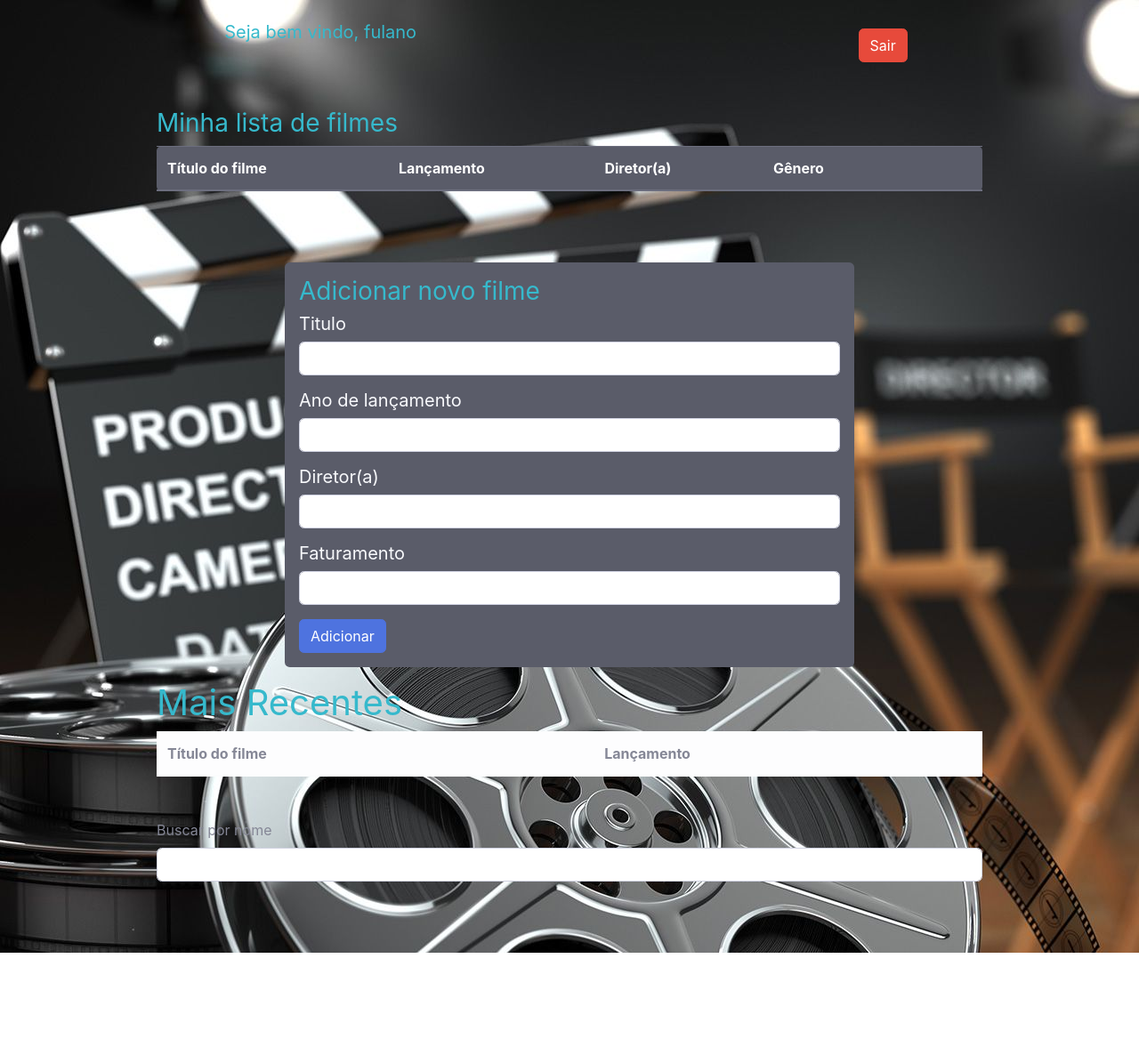
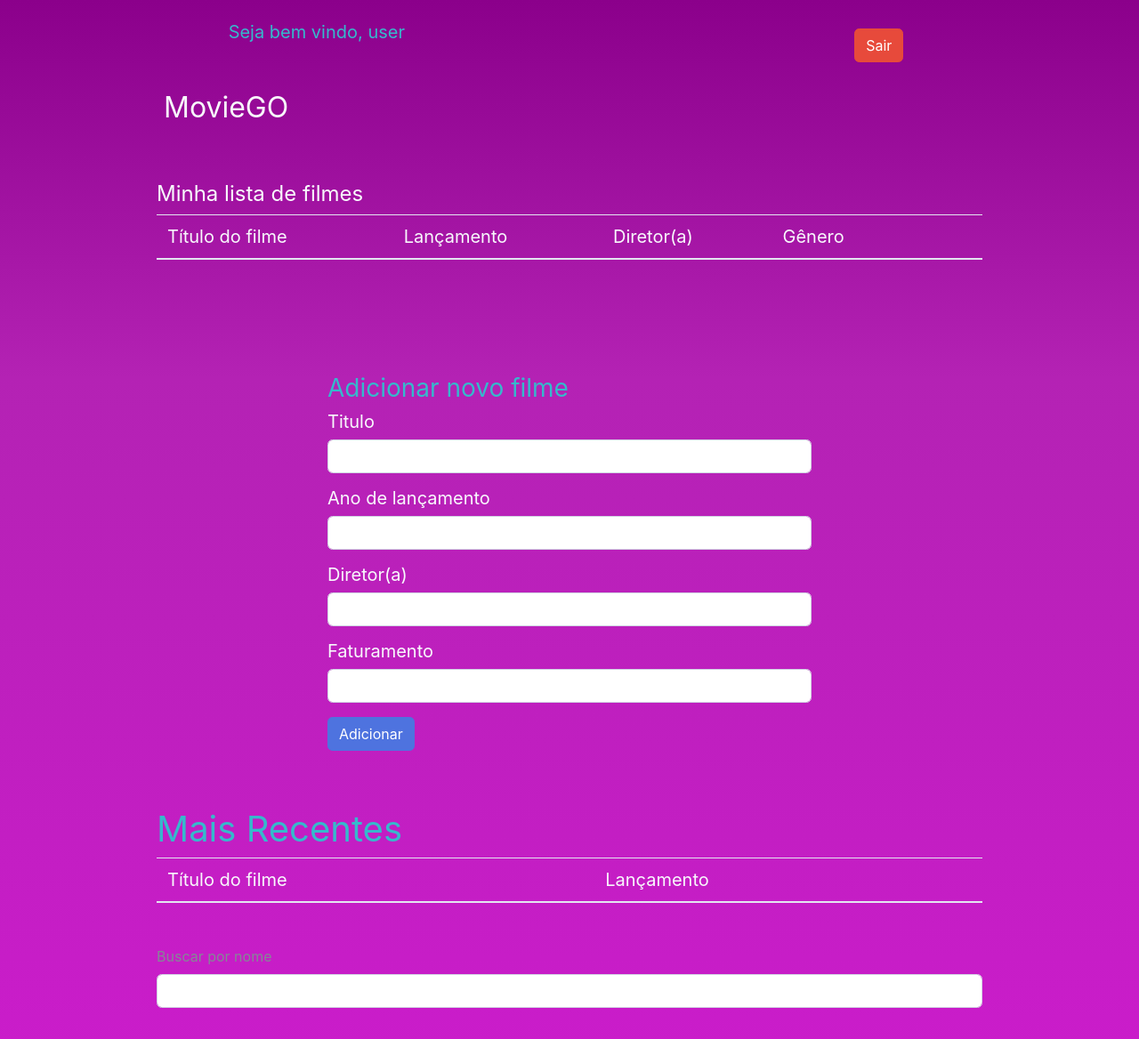
Before and after one commit to juliessantiago/MovieGo, a website: page initial_page.html in a window 1280 px wide. Shown: the whole page at 89% size. Before the commit the page ends 1071 px from the top, so only its background shows below. Drawn offline with Linux system fonts and the light colour scheme; no server answers.

Commit message:
Altera estilo das tabelas, altera background

```diff
--- a/initial_page.html
+++ b/initial_page.html
@@ -9,7 +9,7 @@
     <meta name="description" content="">
     <meta name="author" content="">
     <title>MovieGo</title>
-    <link href="css/sb-admin-2.min.css" rel="stylesheet">
+    <link href="css/sb-admin-2.css" rel="stylesheet">
 
     <script src="https://www.gstatic.com/firebasejs/8.2.1/firebase-app.js"></script>
 </head>
@@ -17,23 +17,25 @@
 <body id="pagina_logada">
 
   <div class="d-flex justify-content-around p-2 bd-highlight">
-    <h5 class="text-info p-3">Seja bem vindo, fulano</h5>
+    <h5 class="text-info p-3">Seja bem vindo, user</h5>
     <button class="btn btn-danger float-right m-4" id="botao_logout">Sair</button>
   </div>
 
-
+  <div class="container w-75 mb-5">
+    <h2 class="text-light">MovieGO</h2>
+  </div>
 
     <div class="container w-75 p-3 mt-1">
-        <h3 class="text-info">Minha lista de filmes</h3>
-        <table class="table table-hover table-dark rounded">
+        <h4 class="text-light">Minha lista de filmes</h4>
+        <table class="table table-hover rounded">
           <thead>
             <tr>
-              <th scope="col">Título do filme</th>
-              <th scope="col">Lançamento</th>
-              <th scope="col">Diretor(a)</th>
-              <th scope="col">Gênero</th>
-              <th scope="col"><!--Editar--></th>
-              <th scope="col"><!--Excluir--></th>
+              <th scope="col" class="h5 text-light">Título do filme</th>
+              <th scope="col" class="h5 text-light">Lançamento</th>
+              <th scope="col" class="h5 text-light">Diretor(a)</th>
+              <th scope="col" class="h5 text-light">Gênero</th>
+              <th scope="col" ><!--Editar--></th>
+              <th scope="col" ><!--Excluir--></th>
             </tr>
           </thead>
           <tbody id="lista">
@@ -73,7 +75,7 @@
   </div>
 
 
-    <div class="container w-50 p-3 bg-dark mt-5 rounded">
+    <div class="container w-50 p-5 mt-5 rounded">
         <h3 class="text-info">Adicionar novo filme</h3>
         <form id="formFilmes">
             <div class="form-group">
@@ -96,13 +98,13 @@
           <button type="" class="btn btn-primary" id="inserir">Adicionar</button>
     </div>
 
-    <div class="container w-75 p-3">
+    <div class="container w-75 p-3 rounded">
       <h1 class="text-info">Mais Recentes</h1>
-      <table class="table table-hover table-light">
+      <table class="table table-hover">
         <thead>
           <tr>
-            <th scope="col">Título do filme</th>
-            <th scope="col">Lançamento</th>
+            <th scope="col" class="h5 text-light">Título do filme</th>
+            <th scope="col" class="h5 text-light">Lançamento</th>
           </tr>
         </thead>
         <tbody id="listaRecentes">
--- a/js/script.js
+++ b/js/script.js
@@ -26,7 +26,7 @@ function exibeLista(){
                 let ano = snapshot.val().ano_filme;
                 let dir = snapshot.val().diretor_filme;
                 let fat = snapshot.val().faturamento_filme;
-            dados = '<tr><td id ="altTitulo">'+titulo+'</td><td>'+ano+'</td><td>'+dir+
+            dados = '<tr class="text-light"><td id ="altTitulo">'+titulo+'</td><td>'+ano+'</td><td>'+dir+
             '<td>'+fat+'<td><button id="botaoEditar" onclick = "exibeFormEdita(\''+id+'\')" class="btn btn-secondary">Editar</button></td><td><button class="btn btn-secondary" onclick = "excluiDado(\''+id+'\')">Excluir</button></td></tr>'+dados;
                 lista.innerHTML = dados; //Essa não é a forma mais correta de inserir o elemento button e passar o parâmetro pra função
             })
@@ -117,7 +117,7 @@ function exibeRecentes(){
     let dadosRecentes = '';
     try{
         dbRef.orderByChild("ano_filme").limitToFirst(5).on("child_added", function(snapshot){
-            dadosRecentes = '<tr><td>'+snapshot.val().titulo_filme+'</td><td>'+snapshot.val().ano_filme+'</td></tr>'+dadosRecentes;
+            dadosRecentes = '<tr class="h5 text-light"><td>'+snapshot.val().titulo_filme+'</td><td>'+snapshot.val().ano_filme+'</td></tr>'+dadosRecentes;
                 listaRecentes.innerHTML = dadosRecentes;
         })
     }catch(error){
```
Also changed, not shown: css/sb-admin-2.css, css/sb-admin-2.min.css.
